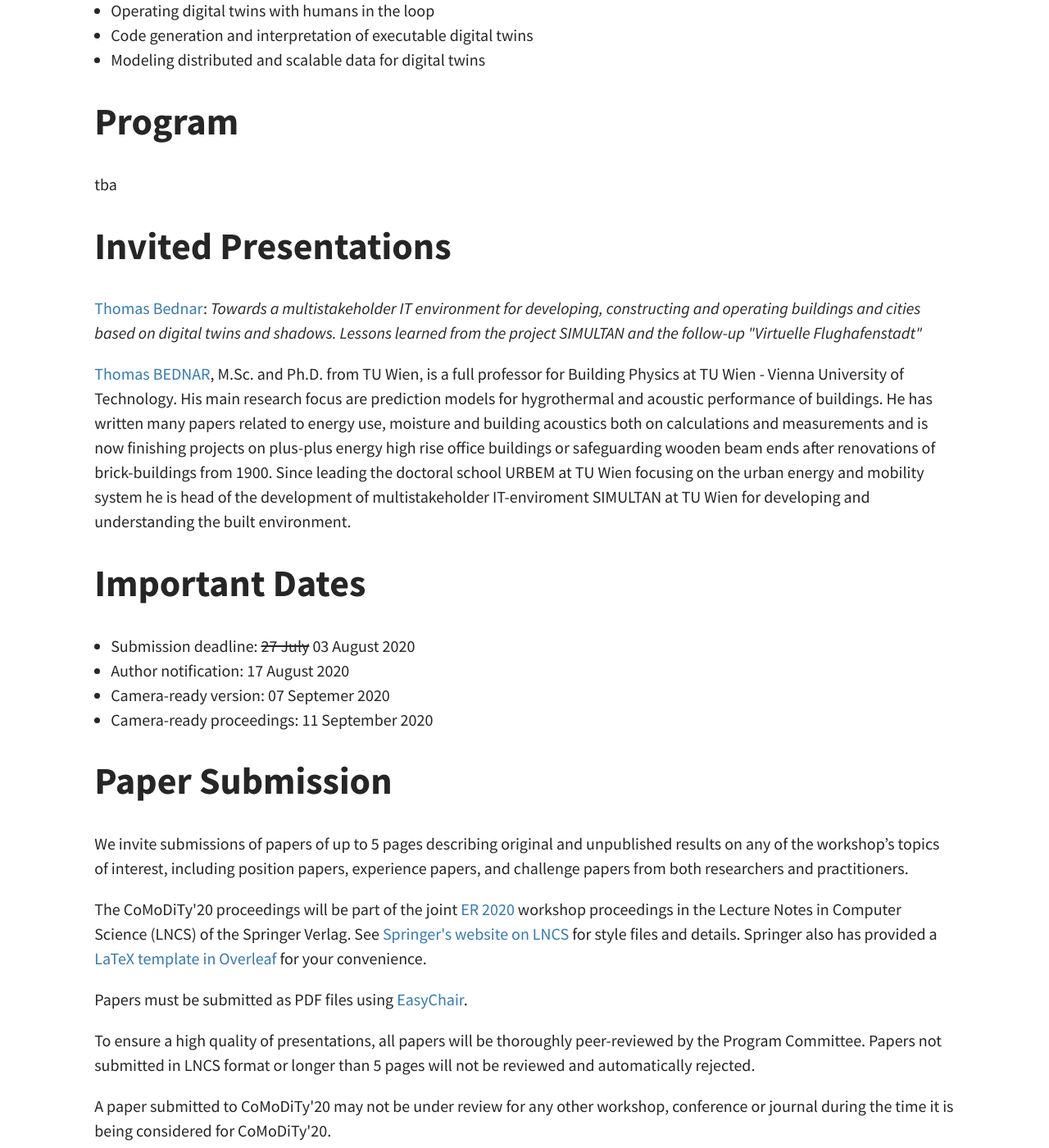
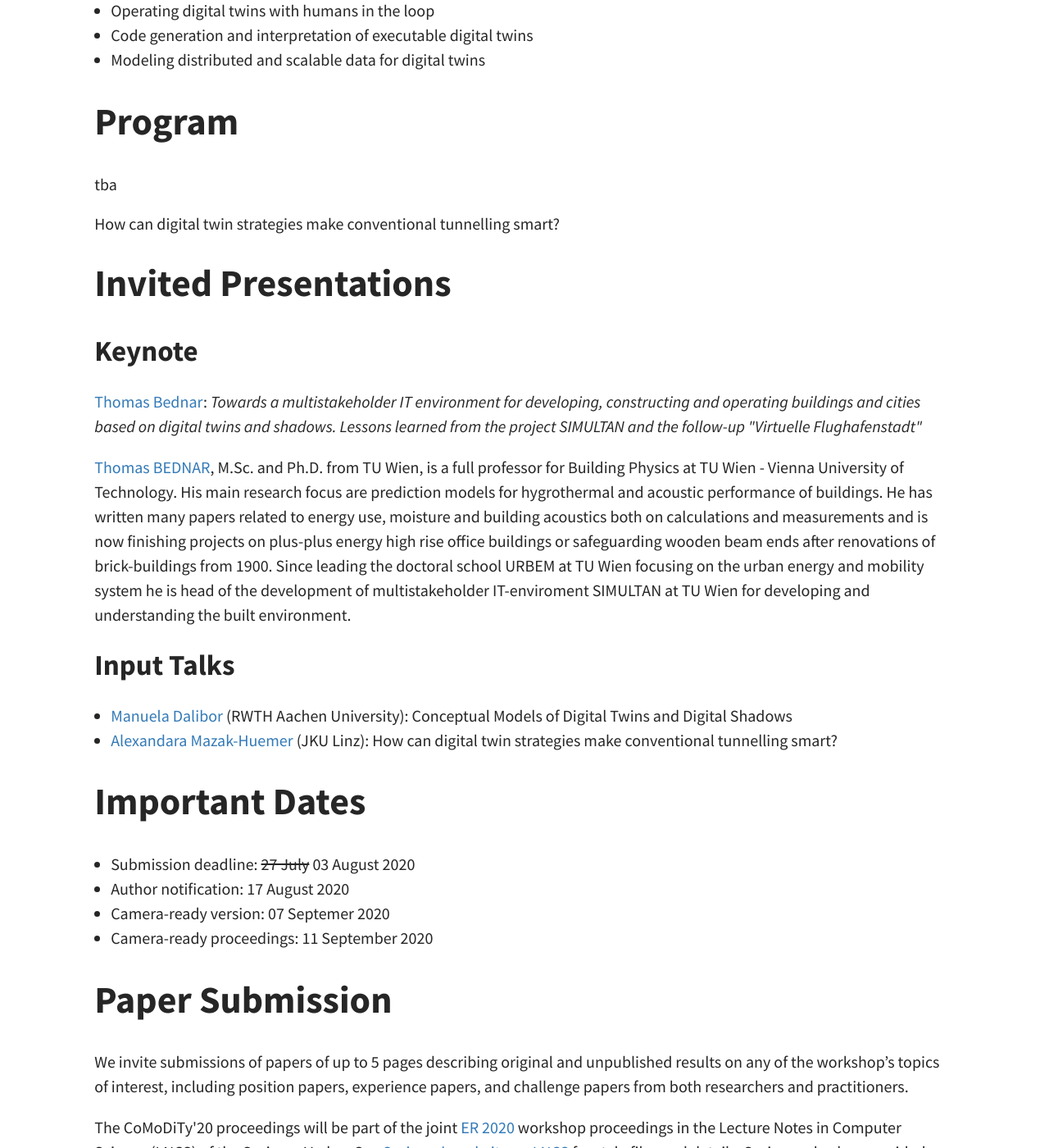
Before and after one commit to comodity/comodity.github.io, a Jekyll site: the page built from index.html, in a window 1280 px wide and 1400 px high, scrolled down 1366 px. Shown: the whole window at 82% size. Built offline with Jekyll 4.4.1, drawn with Linux system fonts in a browser that asks for light colours; the list of posts is cut into pages by our own code.

Commit message:
Update home.html

```diff
--- a/_layouts/home.html
+++ b/_layouts/home.html
@@ -78,10 +78,13 @@ As such, we devote half of the day for interactive sessions and discussions.
 
 <p>tba</p>
 
+How can digital twin strategies make conventional tunnelling smart?
+
 
 <!-- KEYNOTE -->
 <h1 id="invited-speakers">Invited Presentations</h1>
 
+      <h2 id="keynote">Keynote</h2>
 <p>
     <a href="https://www.bph.tuwien.ac.at/team/uebersicht/">Thomas Bednar</a>: <i>Towards a multistakeholder IT environment for developing, constructing and operating buildings and cities based on digital twins and shadows.
     Lessons learned from the project SIMULTAN and the follow-up "Virtuelle Flughafenstadt"</i>
@@ -90,6 +93,15 @@ As such, we devote half of the day for interactive sessions and discussions.
     <a href="https://www.bph.tuwien.ac.at/team/uebersicht/">Thomas BEDNAR</a>, M.Sc. and Ph.D. from TU Wien, is a full professor for Building Physics at TU Wien - Vienna University of Technology. His main research focus are prediction models for hygrothermal and acoustic performance of buildings. He has written many papers related to energy use, moisture and building acoustics both on calculations and measurements and is now finishing projects on plus-plus energy high rise office buildings or safeguarding wooden beam ends after renovations of brick-buildings from 1900. Since leading the doctoral school URBEM at TU Wien focusing on the urban energy and mobility system he is head of the development of multistakeholder IT-enviroment SIMULTAN at TU Wien for developing and understanding the built environment.
 </p>
 
+<h2 id="discussions">Input Talks</h2>
+<ul>
+    <li>
+        <a href="https://www.se-rwth.de/staff/dalibor/">Manuela Dalibor</a> (RWTH Aachen University): Conceptual Models of Digital Twins and Digital Shadows
+    </li>
+    <li>
+        <a href="https://se.jku.at/alexandra-mazak-huemer/">Alexandara Mazak-Huemer</a> (JKU Linz): How can digital twin strategies make conventional tunnelling smart?
+    </li>
+</ul>
 
 <h1 id="important-dates">Important Dates</h1>
 
```
